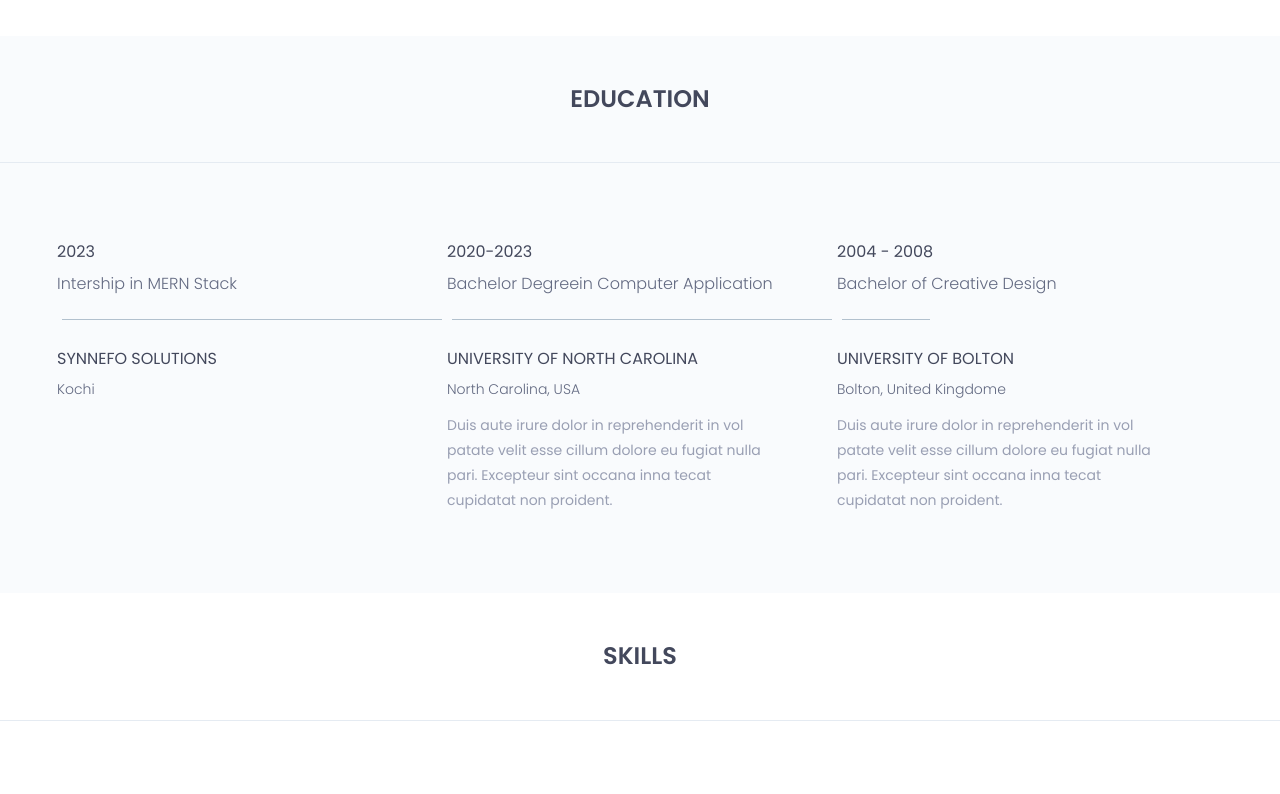
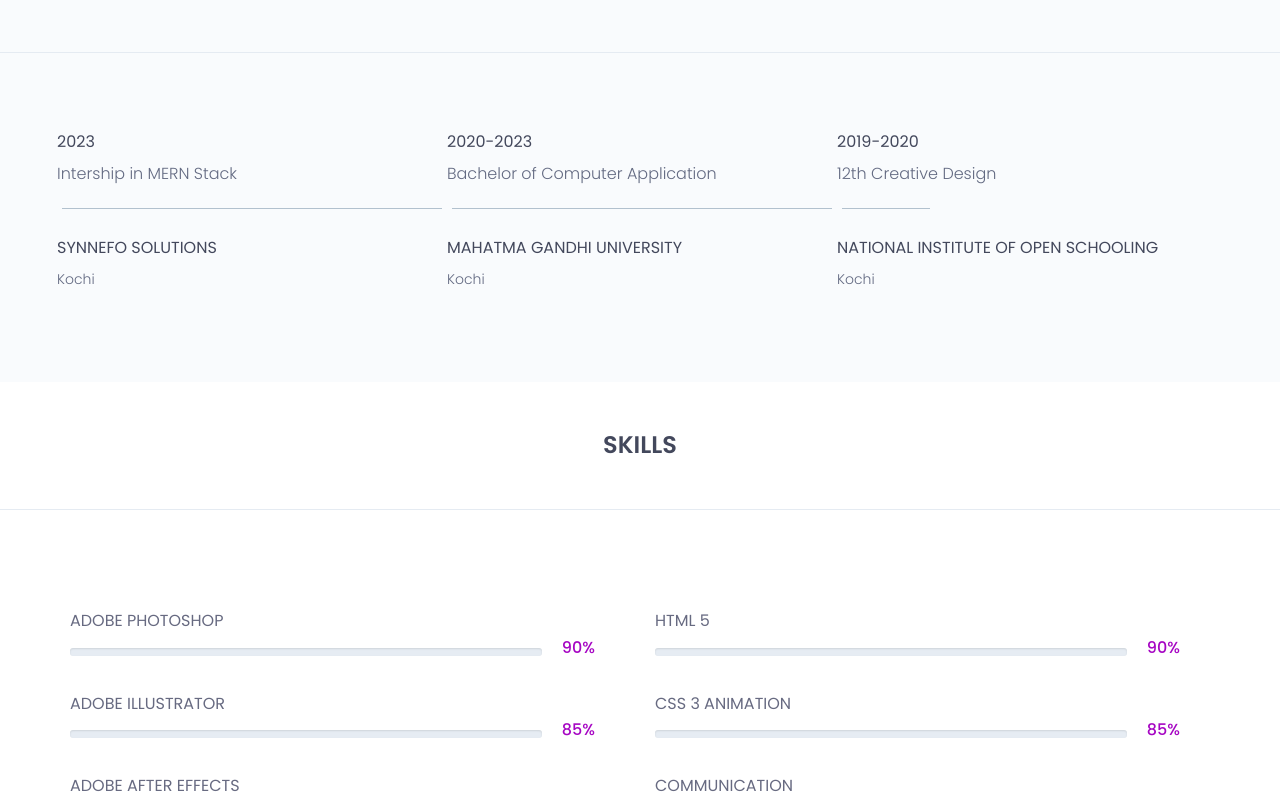
Before and after one commit to govindsank/portfolioreactpublic, a React (Vite) app: page / in a window 1280 px wide. Shown: the part 1666-2460 px from the top of the page. Built offline with nearby package versions, Linux system fonts and the light colour scheme.

Commit message:
Add files via upload

```diff
--- a/src/App.css
+++ b/src/App.css
@@ -1,5 +1,5 @@
 #root {
   width: 100vw;
   height: auto;
-  margin-top: 5860px ;
+  margin-top: 4110px ;
 }
--- a/src/App.jsx
+++ b/src/App.jsx
@@ -33,10 +33,10 @@ function App() {
 			            <div class="collapse navbar-collapse menu-ui-design" id="navbar-menu">
 			                <ul class="nav navbar-nav navbar-right" data-in="fadeInDown" data-out="fadeOutUp">
 			                <li class=" smooth-menu active"></li>
+							  <li class="smooth-menu"><a href="#about">about</a></li>
 			                    <li class=" smooth-menu"><a href="#education">education</a></li>
 			                    <li class="smooth-menu"><a href="#skills">skills</a></li>
 			                    <li class="smooth-menu"><a href="#experience">experience</a></li>
-			                    <li class="smooth-menu"><a href="#profiles">profile</a></li>
 			                    <li class="smooth-menu"><a href="#portfolio">portfolio</a></li>
 			                    <li class="smooth-menu"><a href="#clients">clients</a></li>
 			                    <li class="smooth-menu"><a href="#contact">contact</a></li>
@@ -211,7 +211,7 @@ function App() {
 							<div class="single-horizontal-timeline">
 								<div class="experience-time">
 									<h2>2020-2023</h2>
-									<h3>bachelor Degree<span>in </span> computer application</h3>
+									<h3>Bachelor<span> of </span> computer application</h3>
 								</div>
                 {/* <!--/.experience-time--> */}
 								<div class="timeline-horizontal-border">
@@ -221,11 +221,11 @@ function App() {
 								<div class="timeline">
 									<div class="timeline-content">
 										<h4 class="title">
-											university of north carolina
+											Mahatma Gandhi University
 										</h4>
-										<h5>north carolina, USA</h5>
+										<h5>Kochi</h5>
 										<p class="description">
-											Duis aute irure dolor in reprehenderit in vol patate velit esse cillum dolore eu fugiat nulla pari. Excepteur sint occana inna tecat cupidatat non proident.
+											{/* Duis aute irure dolor in reprehenderit in vol patate velit esse cillum dolore eu fugiat nulla pari. Excepteur sint occana inna tecat cupidatat non proident.  */}
 										</p>
 									</div>
                   {/* <!--/.timeline-content--> */}
@@ -236,8 +236,8 @@ function App() {
 						<div class="col-sm-4">
 							<div class="single-horizontal-timeline">
 								<div class="experience-time">
-									<h2>2004 - 2008</h2>
-									<h3>bachelor <span>of </span> creative design</h3>
+									<h2>2019-2020</h2>
+									<h3>12<span>th </span> creative design</h3>
 								</div>
                 {/* <!--/.experience-time--> */}
 								<div class="timeline-horizontal-border">
@@ -248,11 +248,11 @@ function App() {
 								<div class="timeline">
 									<div class="timeline-content">
 										<h4 class="title">
-											university of bolton
+											National Institute Of Open Schooling
 										</h4>
-										<h5>bolton, united kingdome</h5>
+										<h5>kochi</h5>
 										<p class="description">
-											Duis aute irure dolor in reprehenderit in vol patate velit esse cillum dolore eu fugiat nulla pari. Excepteur sint occana inna tecat cupidatat non proident.
+											{/* Duis aute irure dolor in reprehenderit in vol patate velit esse cillum dolore eu fugiat nulla pari. Excepteur sint occana inna tecat cupidatat non proident.  */}
 										</p>
 									</div>
                   {/* <!--/.timeline-content--> */}
@@ -395,7 +395,7 @@ function App() {
     {/* <!--experience start --> */}
 		<section id="experience" class="experience">
 			<div class="section-heading text-center">
-				<h2>experience</h2>
+				<h2>Internship</h2>
 			</div>
 			<div class="container">
 				<div class="experience-content">
@@ -406,8 +406,8 @@ function App() {
 										<div class="row">
 											<div class="col-md-5">
 												<div class="experience-time text-right">
-													<h2>2018 - Present</h2>
-													<h3>creative director</h3>
+													<h2>2023</h2>
+													<h3>Mern Stack</h3>
 												</div>
                         {/* <!--/.experience-time--> */}
 											</div>
@@ -417,11 +417,11 @@ function App() {
 													<div class="timeline-content">
 														<h4 class="title">
 															<span><i class="fa fa-circle" aria-hidden="true"></i></span>
-															hoplony tech limited
+															Synnefo Solutions
 														</h4>
-														<h5>newyork, USA</h5>
+														<h5>Kochi</h5>
 														<p class="description">
-															Duis aute irure dolor in reprehenderit in vol patate velit esse cillum dolore eu fugiat nulla pari. Excepteur sint occana inna tecat cupidatat non proident.
+															{/* Duis aute irure dolor in reprehenderit in vol patate velit esse cillum dolore eu fugiat nulla pari. Excepteur sint occana inna tecat cupidatat non proident.  */}
 														</p>
 													</div>
                           {/* <!--/.timeline-content--> */}
@@ -441,9 +441,9 @@ function App() {
 												<div class="experience-time">
 													<h2>
 														<span><i class="fa fa-circle" aria-hidden="true"></i></span>
-														2016 - 2018
+														2022
 													</h2>
-													<h3>associate design director</h3>
+													<h3>Project done in Android</h3>
 												</div>
                         {/* <!--/.experience-time--> */}
 											</div>
@@ -452,11 +452,11 @@ function App() {
 												<div class="timeline">
 													<div class="timeline-content text-right">
 														<h4 class="title">
-															hoplony tech limited
+														Allievo Project Center And Internship Training Center
 														</h4>
-														<h5>newyork, USA</h5>
+														<h5>Kochi</h5>
 														<p class="description">
-															Duis aute irure dolor in reprehenderit in vol patate velit esse cillum dolore eu fugiat nulla pari. Excepteur sint occana inna tecat cupidatat non proident.
+															{/* Duis aute irure dolor in reprehenderit in vol patate velit esse cillum dolore eu fugiat nulla pari. Excepteur sint occana inna tecat cupidatat non proident.  */}
 														</p>
 													</div>
                           {/* <!--/.timeline-content--> */}
@@ -470,7 +470,7 @@ function App() {
 														<span><i class="fa fa-circle" aria-hidden="true"></i></span>
 														2016 - 2018
 													</h2>
-													<h3>associate design director</h3>
+													<h3>Project done in Android</h3>
 												</div>
                         {/* <!--/.experience-time--> */}
 											</div>
@@ -480,117 +480,6 @@ function App() {
                   {/* <!--/.single-timeline-box--> */}
 								</li>
 
-								<li>
-									<div class="single-timeline-box fix">
-										<div class="row">
-											<div class="col-md-5">
-												<div class="experience-time text-right">
-													<h2>2013 - 2016</h2>
-													<h3>senior UI/UX designer</h3>
-												</div>
-                        {/* <!--/.experience-time--> */}
-											</div>
-                      {/* <!--/.col--> */}
-											<div class="col-md-offset-1 col-md-5">
-												<div class="timeline">
-													<div class="timeline-content">
-														<h4 class="title">
-															<span><i class="fa fa-circle" aria-hidden="true"></i></span>
-															hoplony tech limited
-														</h4>
-														<h5>newyork, USA</h5>
-														<p class="description">
-															Duis aute irure dolor in reprehenderit in vol patate velit esse cillum dolore eu fugiat nulla pari. Excepteur sint occana inna tecat cupidatat non proident.
-														</p>
-													</div>
-                          {/* <!--/.timeline-content--> */}
-												</div>
-                        {/* <!--/.timeline--> */}
-											</div>
-                      {/* <!--/.col--> */}
-										</div>
-									</div>
-                  {/* <!--/.single-timeline-box--> */}
-								</li>
-
-								<li>
-									<div class="single-timeline-box fix">
-										<div class="row">
-											<div class="col-md-offset-1 col-md-5 experience-time-responsive">
-												<div class="experience-time">
-													<h2>
-														<span><i class="fa fa-circle" aria-hidden="true"></i></span>
-														2012 - 2013
-													</h2>
-													<h3>UI/UX designer</h3>
-												</div>
-                        {/* <!--/.experience-time--> */}
-											</div>
-                      {/* <!--/.col--> */}
-											<div class="col-md-5">
-												<div class="timeline">
-													<div class="timeline-content text-right">
-														<h4 class="title">
-															hoplony tech limited
-														</h4>
-														<h5>newyork, USA</h5>
-														<p class="description">
-															Duis aute irure dolor in reprehenderit in vol patate velit esse cillum dolore eu fugiat nulla pari. Excepteur sint occana inna tecat cupidatat non proident.
-														</p>
-													</div>
-                          {/* <!--/.timeline-content--> */}
-												</div>
-                        {/* <!--/.timeline--> */}
-											</div>
-                      {/* <!--/.col--> */}
-											<div class="col-md-offset-1 col-md-5 experience-time-main">
-												<div class="experience-time">
-													<h2>
-														<span><i class="fa fa-circle" aria-hidden="true"></i></span>
-														2012 - 2013
-													</h2>
-													<h3>UI/UX designer</h3>
-												</div>
-                        {/* <!--/.experience-time--> */}
-											</div>
-                      {/* <!--/.col--> */}
-										</div>
-									</div>
-                  {/* <!--/.single-timeline-box--> */}
-								</li>
-
-								<li>
-									<div class="single-timeline-box fix">
-										<div class="row">
-											<div class="col-md-5">
-												<div class="experience-time text-right">
-													<h2>2010 - 2012</h2>
-													<h3>frontend developer</h3>
-												</div>
-                        {/* <!--/.experience-time--> */}
-											</div>
-                      {/* <!--/.col--> */}
-											<div class="col-md-offset-1 col-md-5">
-												<div class="timeline">
-													<div class="timeline-content">
-														<h4 class="title">
-															<span><i class="fa fa-circle" aria-hidden="true"></i></span>
-															hoplony tech limited
-														</h4>
-														<h5>newyork, USA</h5>
-														<p class="description">
-															Duis aute irure dolor in reprehenderit in vol patate velit esse cillum dolore eu fugiat nulla pari. Excepteur sint occana inna tecat cupidatat non proident.
-														</p>
-													</div>
-                          {/* <!--/.timeline-content--> */}
-												</div>
-                        {/* <!--/.timeline--> */}
-											</div>
-                      {/* <!--/.col--> */}
-										</div>
-									</div>
-                  {/* <!--/.single-timeline-box--> */}
-								</li>
 
 							</ul>
 						</div>
@@ -604,7 +493,7 @@ function App() {
 		{/* <!--experience end --> */}
 
     {/* <!--profiles start --> */}
-		<section id="profiles" class="profiles">
+		{/* <section id="profiles" class="profiles">
 			<div class="profiles-details">
 				<div class="section-heading text-center">
 					<h2>profiles</h2>
@@ -732,7 +621,7 @@ function App() {
 				</div>
 			</div>
 
-		</section>
+		</section> */}
     {/* <!--/.profiles--> */}
 		{/* <!--profiles end --> */}
 
@@ -900,16 +789,13 @@ function App() {
 									<div class="contact-add-info">
 										<div class="single-contact-add-info">
 											<h3>phone</h3>
-											<p>987-123-6547</p>
+											<p>+91-8848513321</p>
 										</div>
 										<div class="single-contact-add-info">
 											<h3>email</h3>
-											<p>browny@info.com</p>
+											<p>govindsankarkerala@gmail.com</p>
 										</div>
-										<div class="single-contact-add-info">
-											<h3>website</h3>
-											<p>www.brownsine.com</p>
-										</div>
+
 									</div>
 								</div>
                 {/* <!--/.contact-adress--> */}
```
